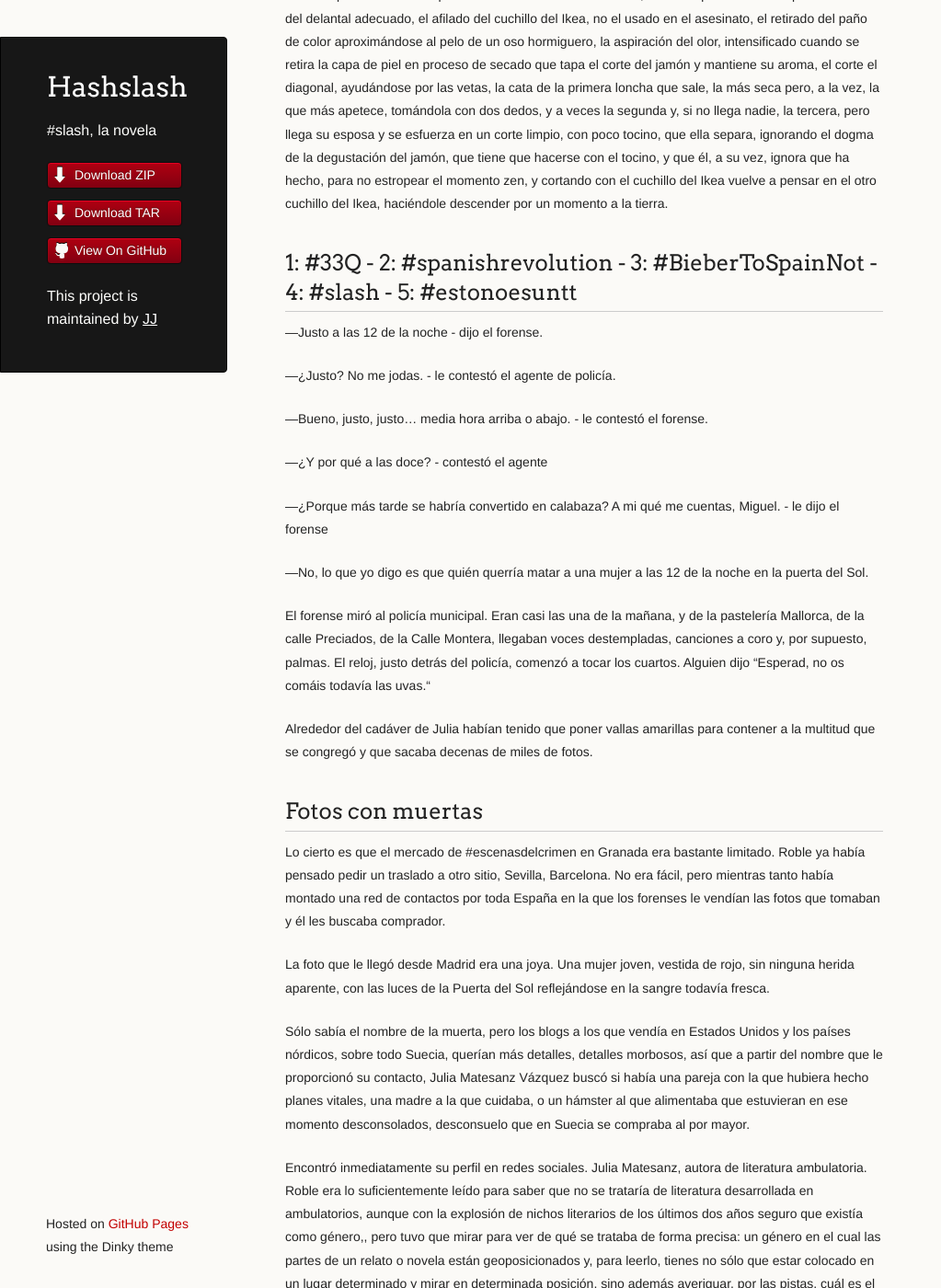
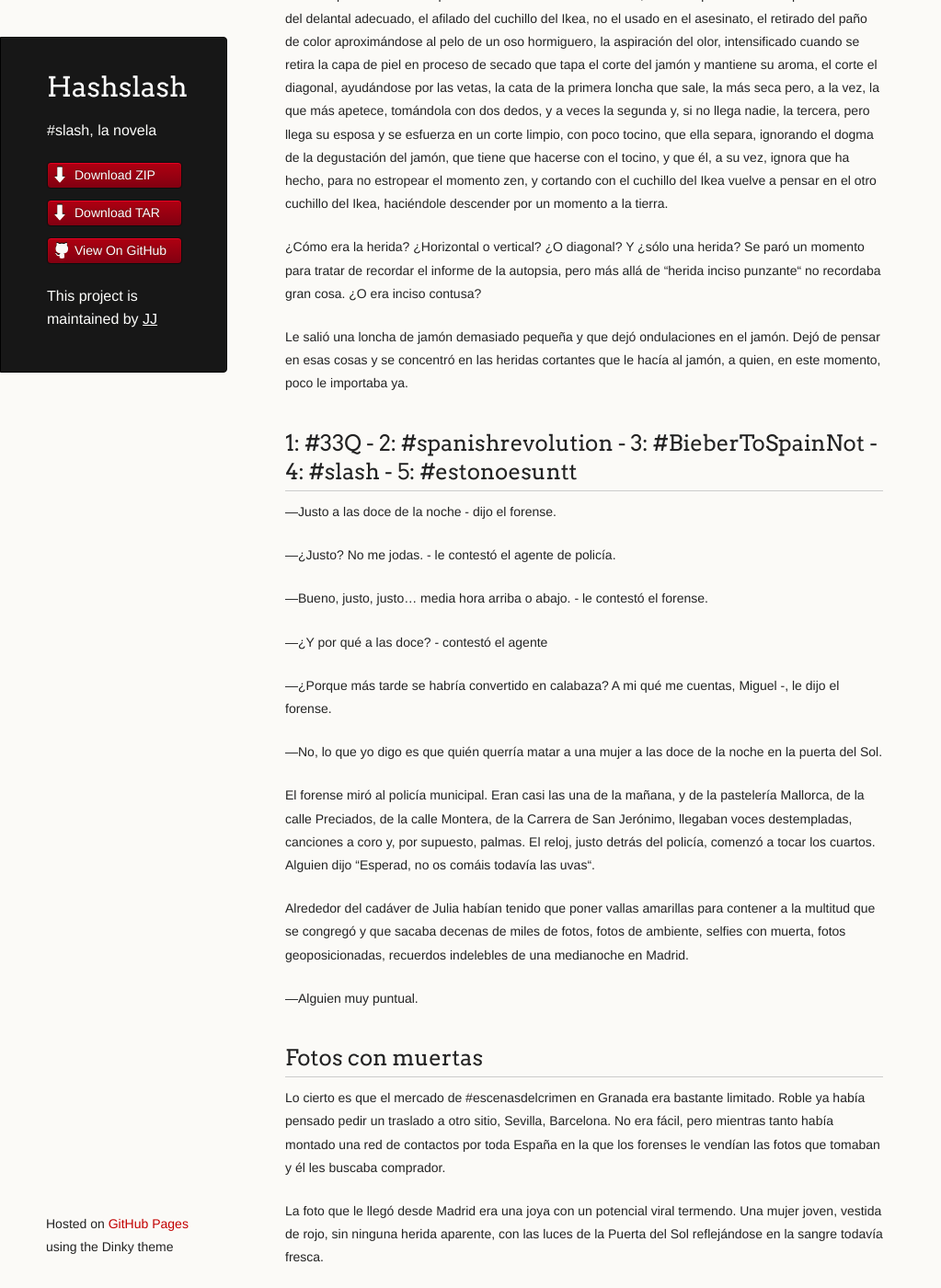
Before and after one commit to JJ/HashSlash, a Jekyll site: the page built from texto/HashSlash.md, in a window 1280 px wide and 1400 px high, scrolled down 53980 px. Shown: the whole window at 92% size, without its empty margins (0-1023 px from the left). Built offline with Jekyll 4.4.1, drawn with Linux system fonts in a browser that asks for light colours.

Commit message:
Sync texto/HashSlash.md from master to gh-pages

```diff
--- a/texto/HashSlash.md
+++ b/texto/HashSlash.md
@@ -2627,13 +2627,23 @@ momento zen, y cortando con el cuchillo del Ikea vuelve a pensar en el
 otro cuchillo del Ikea, haciéndole descender por un momento a la
 tierra.
 
+¿Cómo era la herida? ¿Horizontal o vertical? ¿O diagonal? Y ¿sólo una
+herida? Se paró un momento para tratar de recordar el informe de la
+autopsia, pero más allá de “herida inciso punzante“ no recordaba gran
+cosa. ¿O era inciso contusa?
+
+Le salió una loncha de jamón demasiado pequeña y que dejó ondulaciones
+en el jamón. Dejó de pensar en esas cosas y se concentró en las
+heridas cortantes que le hacía al jamón, a quien, en este momento,
+poco le importaba ya.
+
 
 
 
 1: #33Q - 2: #spanishrevolution - 3: #BieberToSpainNot - 4: #slash - 5: #estonoesuntt
 ---
 
-—Justo a las 12 de la noche - dijo el forense.
+—Justo a las doce de la noche - dijo el forense.
 
 —¿Justo? No me jodas. - le contestó el agente de policía.
 
@@ -2643,20 +2653,25 @@ forense.
 —¿Y por qué a las doce? - contestó el agente
 
 —¿Porque más tarde se habría convertido en calabaza? A mi qué me
-cuentas, Miguel. - le dijo el forense
-
-—No, lo que yo digo es que quién querría matar a una mujer a las 12 de la noche en la puerta del
+cuentas, Miguel -, le dijo el forense.
+
+—No, lo que yo digo es que quién querría matar a una mujer a las doce de la noche en la puerta del
 Sol.
 
 El forense miró al policía municipal. Eran casi las una de la mañana,
-y de la pastelería Mallorca, de la calle Preciados, de la Calle Montera, llegaban voces
+y de la pastelería Mallorca, de la calle Preciados, de la calle
+Montera, de la Carrera de San Jerónimo, llegaban voces
 destempladas, canciones a coro y, por supuesto, palmas. El reloj,
 justo detrás del policía, comenzó a tocar los cuartos. Alguien dijo
-“Esperad, no os comáis todavía las uvas.“
+“Esperad, no os comáis todavía las uvas“.
 
 Alrededor del cadáver de Julia habían tenido que poner vallas
 amarillas para contener a la multitud que se congregó y que sacaba
-decenas de miles de fotos.
+decenas de miles de fotos, fotos de ambiente, selfies con muerta,
+fotos geoposicionadas, recuerdos indelebles de una medianoche en
+Madrid.
+
+—Alguien muy puntual.
 
 ## Fotos con muertas
 
@@ -2666,7 +2681,7 @@ sitio, Sevilla, Barcelona. No era fácil, pero mientras tanto había
 montado una red de contactos por toda España en la que los forenses
 le vendían las fotos que tomaban y él les buscaba comprador.
 
-La foto que le llegó desde Madrid era una joya. Una mujer joven,
+La foto que le llegó desde Madrid era una joya con un potencial viral termendo. Una mujer joven,
 vestida de rojo, sin ninguna herida aparente, con las luces de la
 Puerta del Sol reflejándose en la sangre todavía fresca.
 
```
